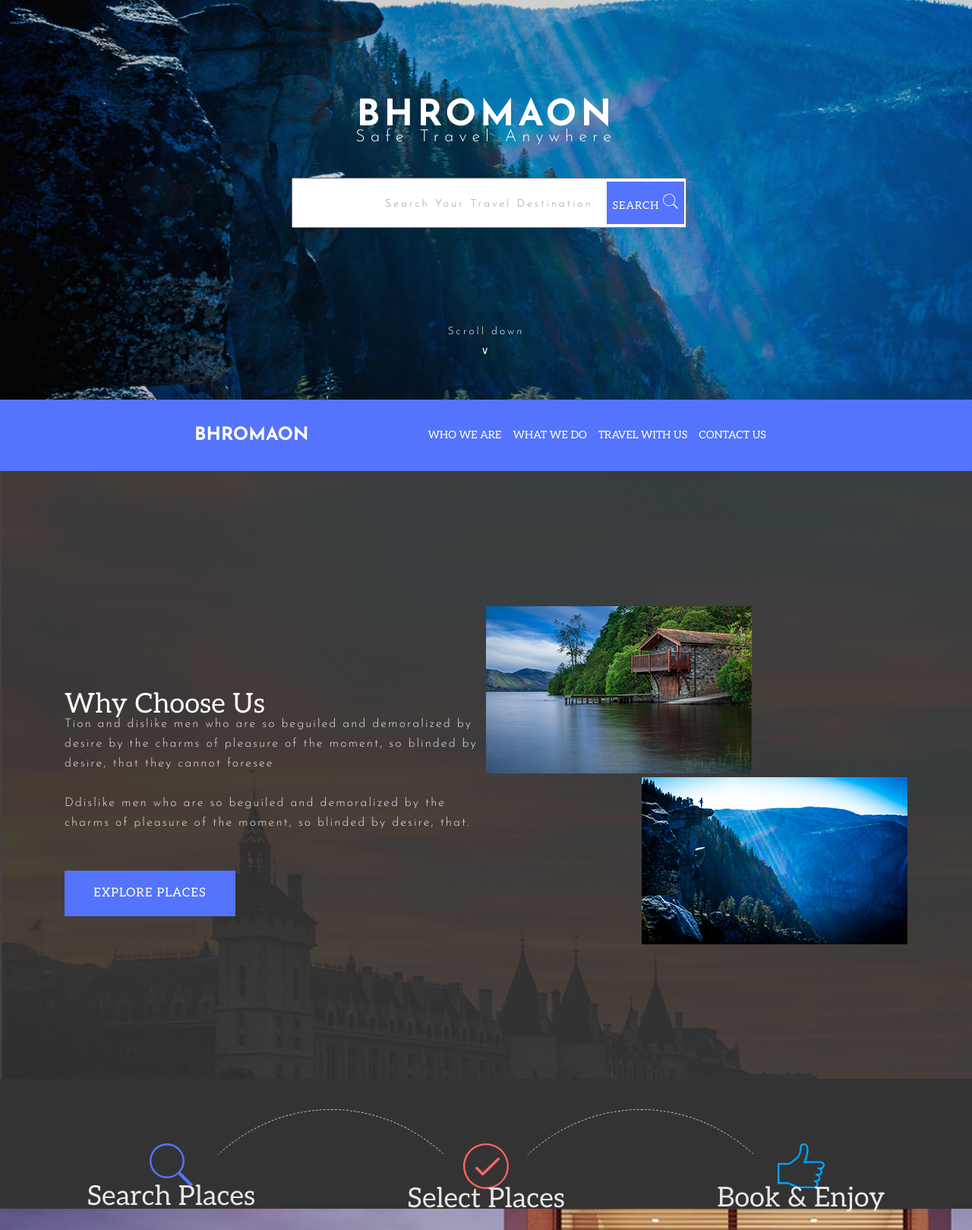
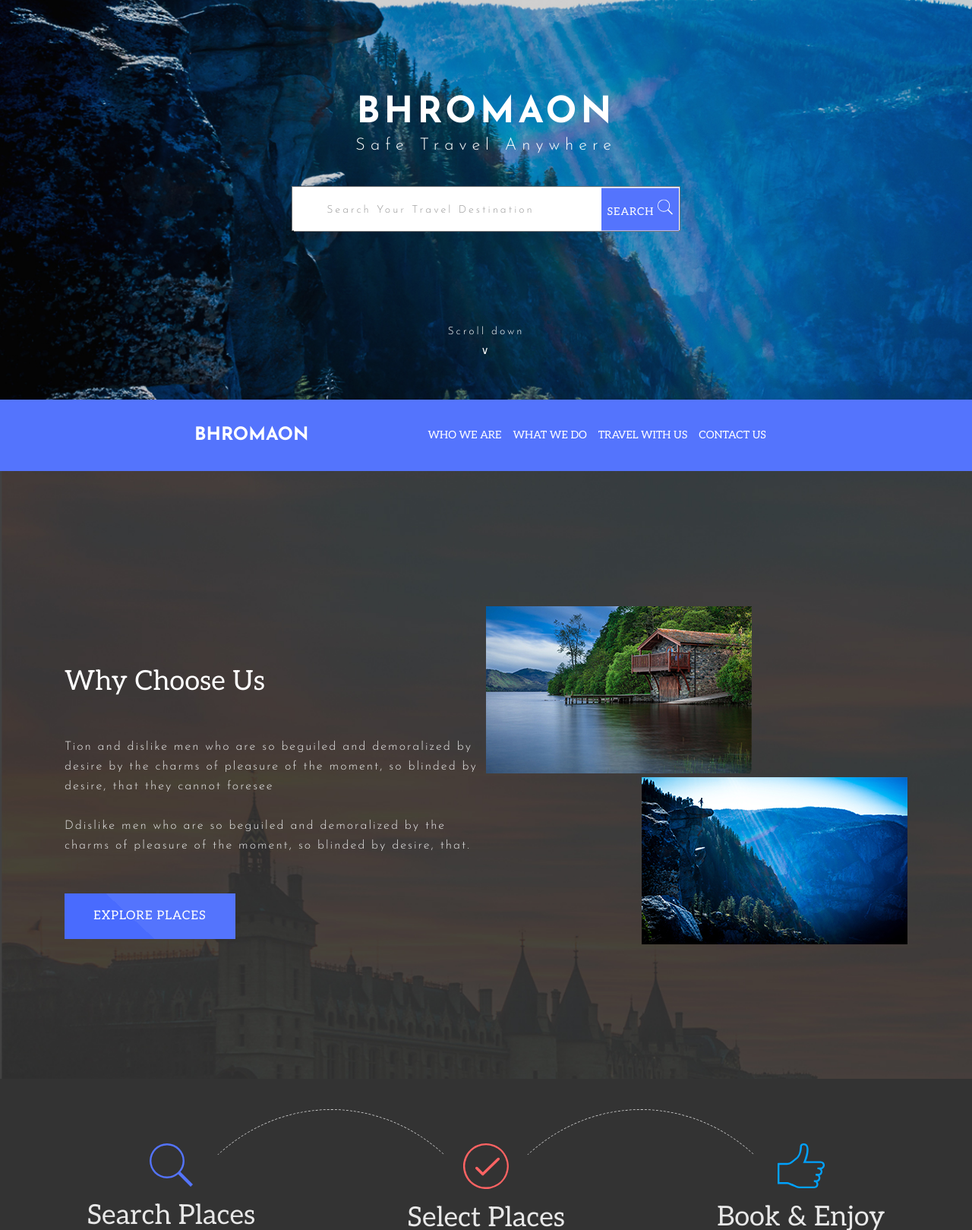
Before and after one commit to KseniiaPonomarenko/Exam_html_css, a plain HTML site: page index.html in a window 1280 px wide. Shown: the part 180-1799 px from the top of the page at 76% size. Drawn offline with Linux system fonts and the light colour scheme.

Commit message:
Exam_Part_9

```diff
--- a/index.html
+++ b/index.html
@@ -24,7 +24,7 @@
         <div class="header__top">
             <div class="header__info info">
                 <div class="info__text">
-                    <a class="info__logo" href="/">Bhromaon</a>
+                    <a class="info__logo" href="#social-media">Bhromaon</a>
                     <p class="info__description">Safe Travel Anywhere</p>
                 </div>
                 <div class="search">
--- a/scss/main.scss
+++ b/scss/main.scss
@@ -67,7 +67,34 @@ body {
         color: #ffffff;
         font-weight: 300;
         font-family: "Josefin Sans", sans-serif;
+        margin-top: 15px;
     }
+}
+
+.btn {
+    background: linear-gradient(43deg, #496bfe 41%, #5474fd 41%);
+    fill: white;
+    color: white;
+    cursor: pointer;
+    border: none;
+    outline: 0;
+    font-size: 14px;
+    letter-spacing: 1px;
+    color: #ffffff;
+    font-weight: 400;
+    font-family: "Aleo";
+    text-align: center;
+    box-sizing: border-box;
+
+    &__svg {
+        align-items: center;
+    }
+}
+
+.btn:hover {
+    background: #fff;
+    color: #5474fd;
+    border: 2px solid #5474fd;
 }
 
 .search {
@@ -85,6 +112,8 @@ body {
     &__input {
         width: 100%;
         height: 60px;
+        padding-right: 148px;
+        box-sizing: border-box;
     }
 
     &__label {
@@ -95,6 +124,7 @@ body {
         text-align: center;
     }
     &__btn {
+        background: #5474fd;
         fill: white;
         color: white;
         cursor: pointer;
@@ -102,39 +132,13 @@ body {
         width: 20%;
         // Кнопка абсолютно спозиционирована внутри input
         position: absolute;
-        right: -5px;
-        bottom: 5px;
+        right: 2px;
+        bottom: 1.5px;
     }
 
     &__btn:hover svg .cls-1 {
         fill: #5474fd;
     }
-}
-.btn {
-    background-color: #5474fd;
-    fill: white;
-    color: white;
-    cursor: pointer;
-    /* border: 2px solid #ffffff; */
-    border: none;
-    outline: 0;
-    font-size: 14px;
-    letter-spacing: 1px;
-    color: #ffffff;
-    font-weight: 400;
-    font-family: "Aleo";
-    text-align: center;
-    box-sizing: border-box;
-
-    &__svg {
-        align-items: center;
-    }
-}
-
-.btn:hover {
-    background-color: #fff;
-    color: #5474fd;
-    border: 2px solid #5474fd;
 }
 
 .menu {
@@ -223,6 +227,7 @@ body {
         font-weight: 400;
         font-family: "Aleo", sans-serif;
         margin-top: 80px;
+        margin-bottom: 60px;
     }
 
     &__description {
@@ -279,6 +284,7 @@ body {
 .wrap {
     display: flex;
     margin-top: 40px;
+    margin-bottom: 120px;
 }
 
 .circle {
@@ -306,6 +312,7 @@ body {
     font-weight: 400;
     font-family: "Aleo";
     text-align: center;
+    margin-top: 25px;
 }
 
 .icon-block {
@@ -360,6 +367,8 @@ body {
         line-height: 26px;
         color: #ffffff;
         font-family: "Josefin Sans";
+        margin-top: 25px;
+        margin-bottom: 25px;
     }
 
     &__text {
@@ -506,6 +515,7 @@ body {
 
     &__icons {
         margin-bottom: 50px;
+        margin-top: 20px;
     }
 
     &__links {
--- a/scss/style.scss
+++ b/scss/style.scss
@@ -2,4 +2,4 @@
 @import "./fonts.scss";
 @import "./main.scss";
 @import "./resp.scss";
-@import "braekpoints.scss";
+@import "./breakpoints.scss";
```
Also changed, not shown: css/breakpoints.css (added), css/main.css, css/style.css, scss/breakpoints.scss (renamed from scss/braekpoints.scss), 2 other files.
